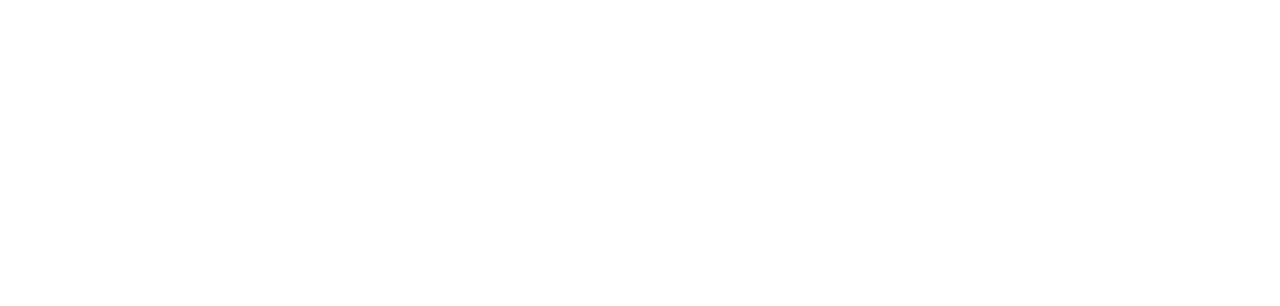
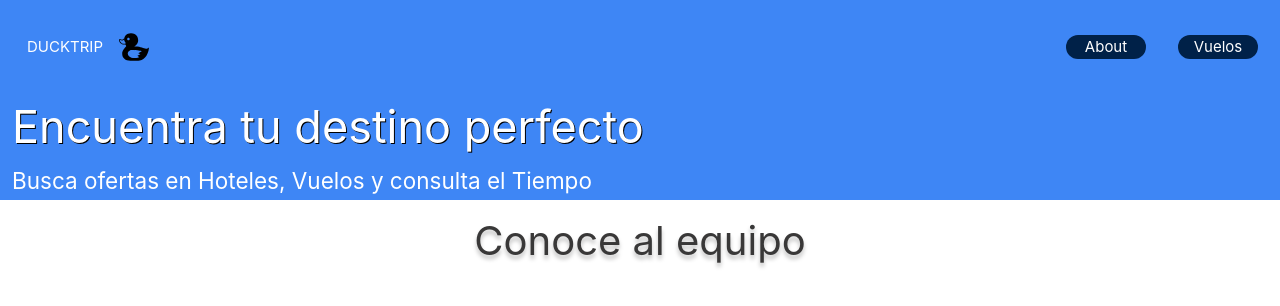
Before and after one commit to davidgm26/ducktrip-app, a Vue app: page /about in a window 1280 px wide. Before the commit this address had no page. Shown: the top 306 px of the page. Built offline with nearby package versions, Linux system fonts and the light colour scheme.

Commit message:
Structure and link About Page

```diff
--- a/src/router/index.js
+++ b/src/router/index.js
@@ -1,23 +1,26 @@
 import { createRouter, createWebHistory } from "vue-router";
-import  HomePage  from "../views/HomePage.vue"
-import  FlightPage  from "../views/FlightPage.vue"
-
-
+import HomePage from "../views/HomePage.vue";
+import FlightPage from "../views/FlightPage.vue";
+import AboutPage from "../views/AboutPage.vue";
 
 const router = createRouter({
   history: createWebHistory(import.meta.env.BASE_URL),
-  routes: [{
-    path:'/',
-    name:'home',
-    component: HomePage
-  },
-  {
-    path:'/flights',
-    name: 'flights',
-    component: FlightPage
-  }
-
-
+  routes: [
+    {
+      path: "/",
+      name: "home",
+      component: HomePage,
+    },
+    {
+      path: "/flights",
+      name: "flights",
+      component: FlightPage,
+    },
+    {
+      path: "/about",
+      name: "about",
+      component: AboutPage,
+    },
   ],
 });
 
--- /dev/null
+++ b/src/views/AboutPage.vue
@@ -0,0 +1,35 @@
+<template>
+    <NavigationTopBar />
+    <div class="about">
+        <h1 class="about-title">Conoce al equipo</h1>
+        <div class=""></div>
+    </div>
+</template>
+
+<script>
+import NavigationTopBar from '../components/NavigationTopBar.vue';
+
+export default {
+    name: 'AboutPage',
+    components: { NavigationTopBar }
+}
+</script>
+
+<style>
+.about {
+    background-color: #ffffff;
+    width: 100%;
+    padding: 1rem 2rem;
+}
+
+.about-title {
+    color: #393838;
+    text-shadow: 0px 4px 4px #00000040;
+    text-align: center;
+    font-size: 40px;
+    font-style: normal;
+    font-weight: 400;
+    line-height: normal;
+    padding-bottom: 2rem;
+}
+</style>
```
